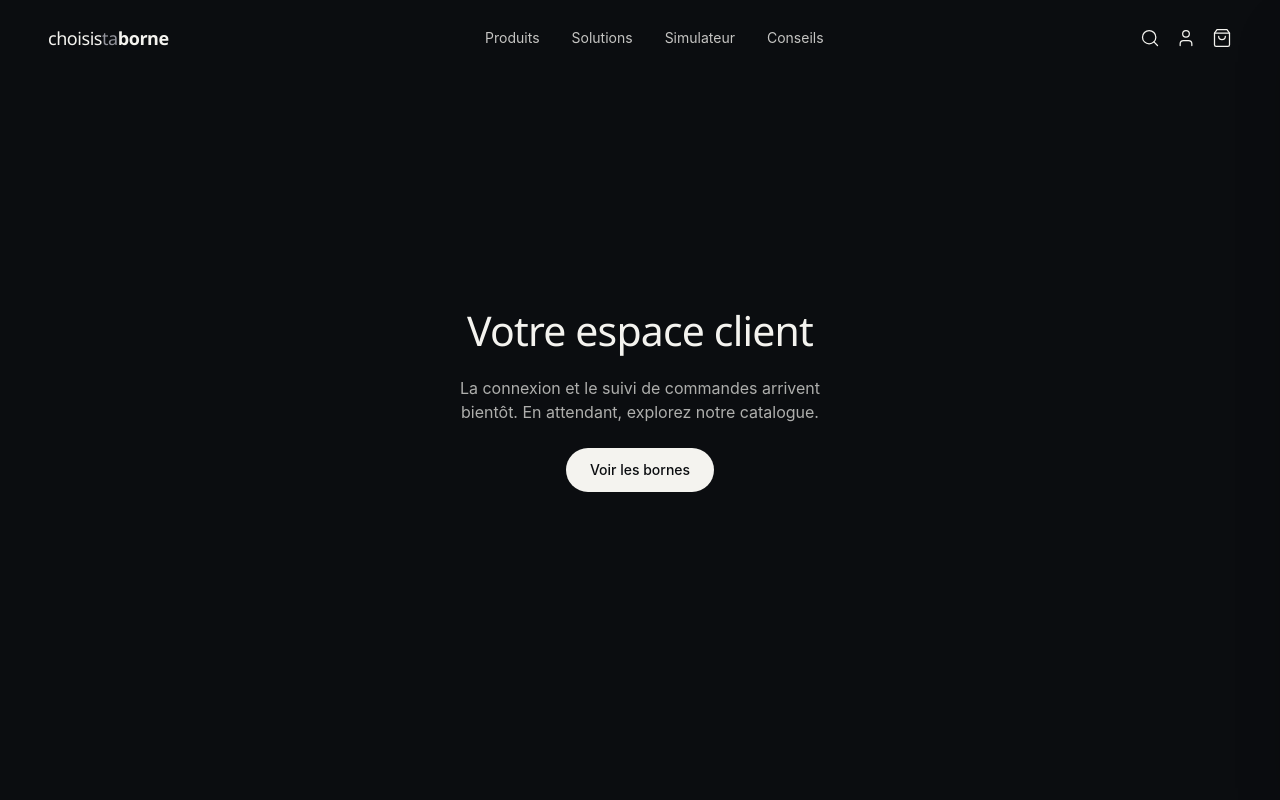
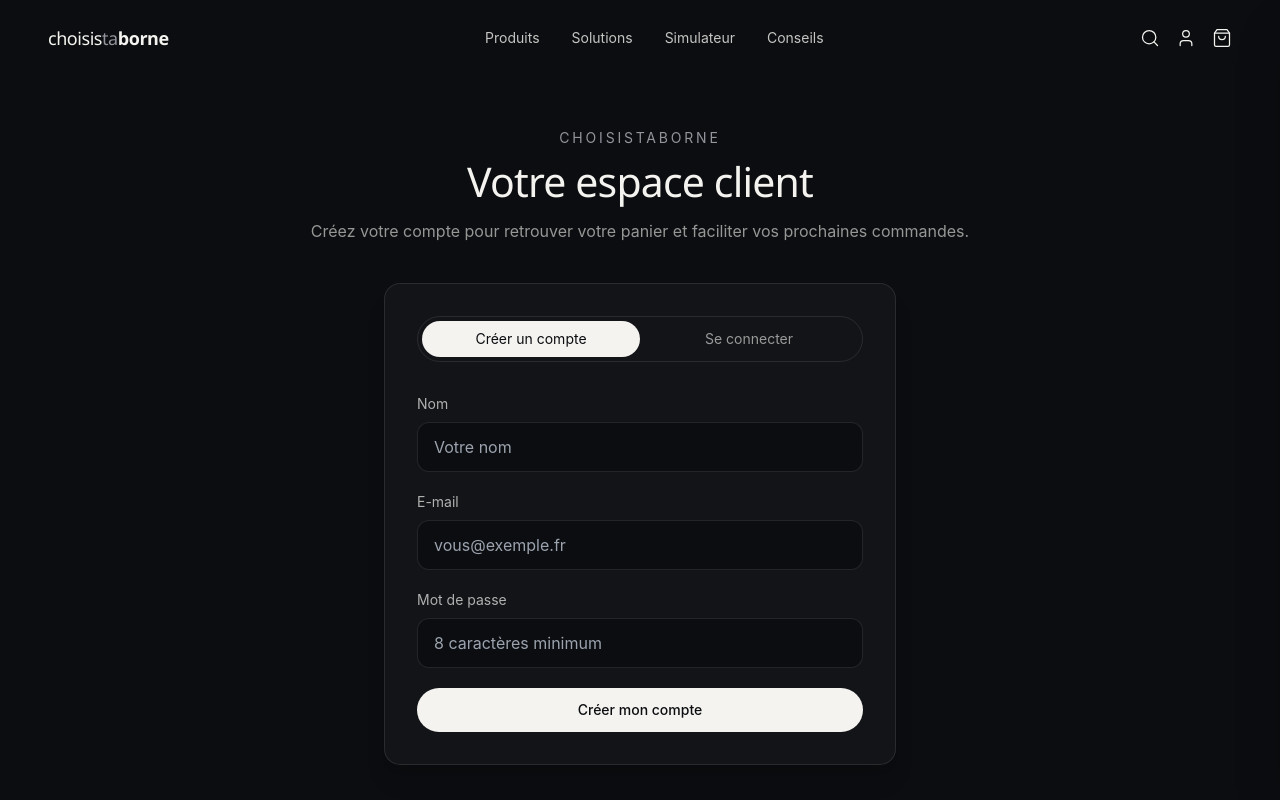
Before and after one commit to immanouelj-ui/CHOISISTABORNEV2, a Next.js app: page /compte in a window 1280 px wide. Shown: the top 800 px of the page. Built offline with nearby package versions, Linux system fonts and the light colour scheme; no server answers.

Commit message:
Replace account placeholder with customer account page

```diff
--- a/app/compte/page.tsx
+++ b/app/compte/page.tsx
@@ -1,5 +1,5 @@
 import type { Metadata } from "next";
-import { ButtonLink } from "@/components/ui/Button";
+import AccountForm from "./AccountForm";
 
 export const metadata: Metadata = {
   title: "Mon compte",
@@ -7,12 +7,17 @@ export const metadata: Metadata = {
 
 export default function ComptePage() {
   return (
-    <div className="flex min-h-screen flex-col items-center justify-center gap-6 bg-ink px-6 text-center">
-      <h1 className="font-display text-display-3 font-light text-paper">Votre espace client</h1>
-      <p className="max-w-sm text-paper/70">
-        La connexion et le suivi de commandes arrivent bientôt. En attendant, explorez notre catalogue.
-      </p>
-      <ButtonLink href="/produits">Voir les bornes</ButtonLink>
+    <div className="min-h-screen bg-ink px-6 pb-24 pt-32 text-paper">
+      <div className="mx-auto flex max-w-content flex-col items-center">
+        <div className="mb-10 max-w-2xl text-center">
+          <p className="mb-3 text-sm uppercase tracking-[0.2em] text-fog">CHOISISTABORNE</p>
+          <h1 className="font-display text-display-3 font-light">Votre espace client</h1>
+          <p className="mt-4 text-paper/60">
+            Créez votre compte pour retrouver votre panier et faciliter vos prochaines commandes.
+          </p>
+        </div>
+        <AccountForm />
+      </div>
     </div>
   );
 }
```
